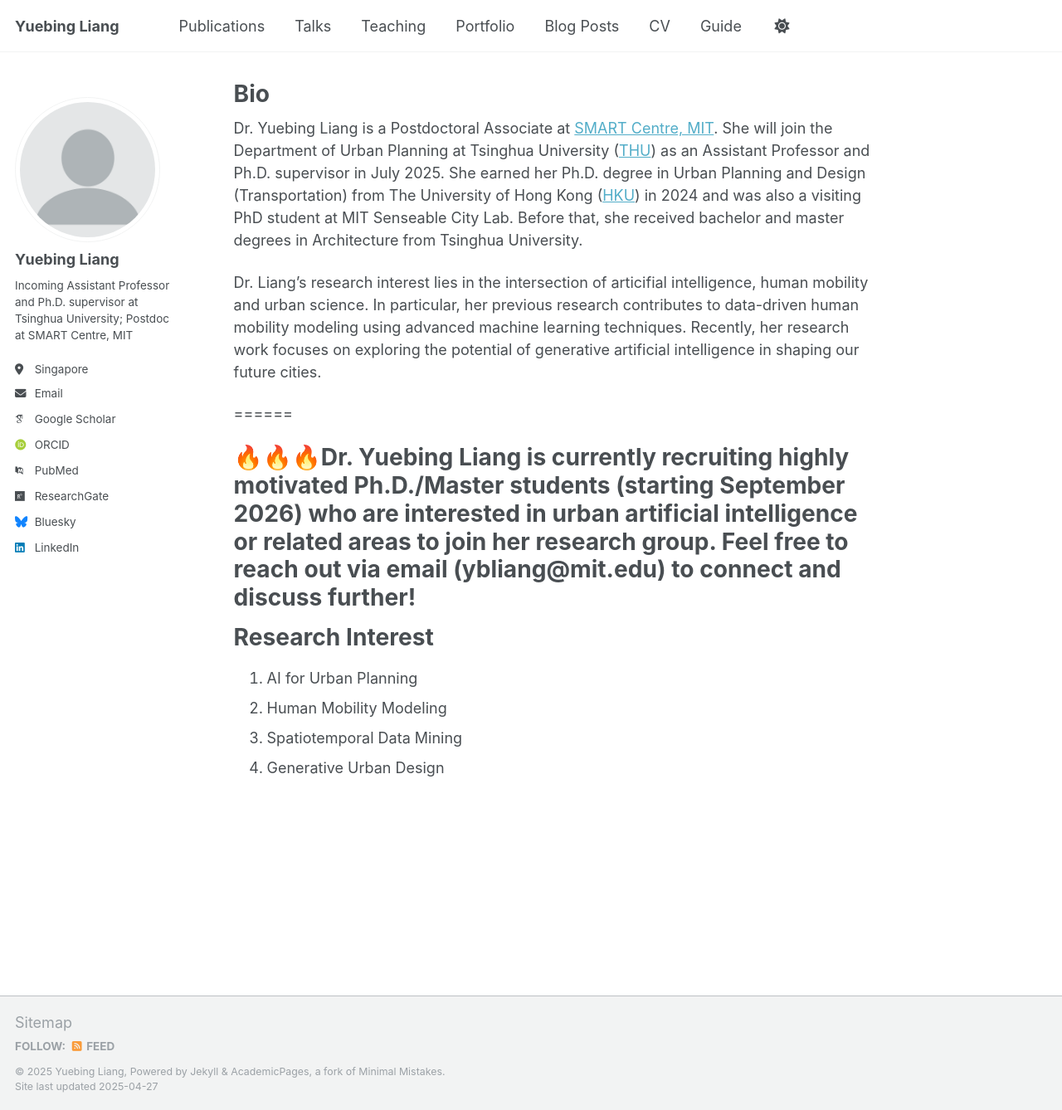
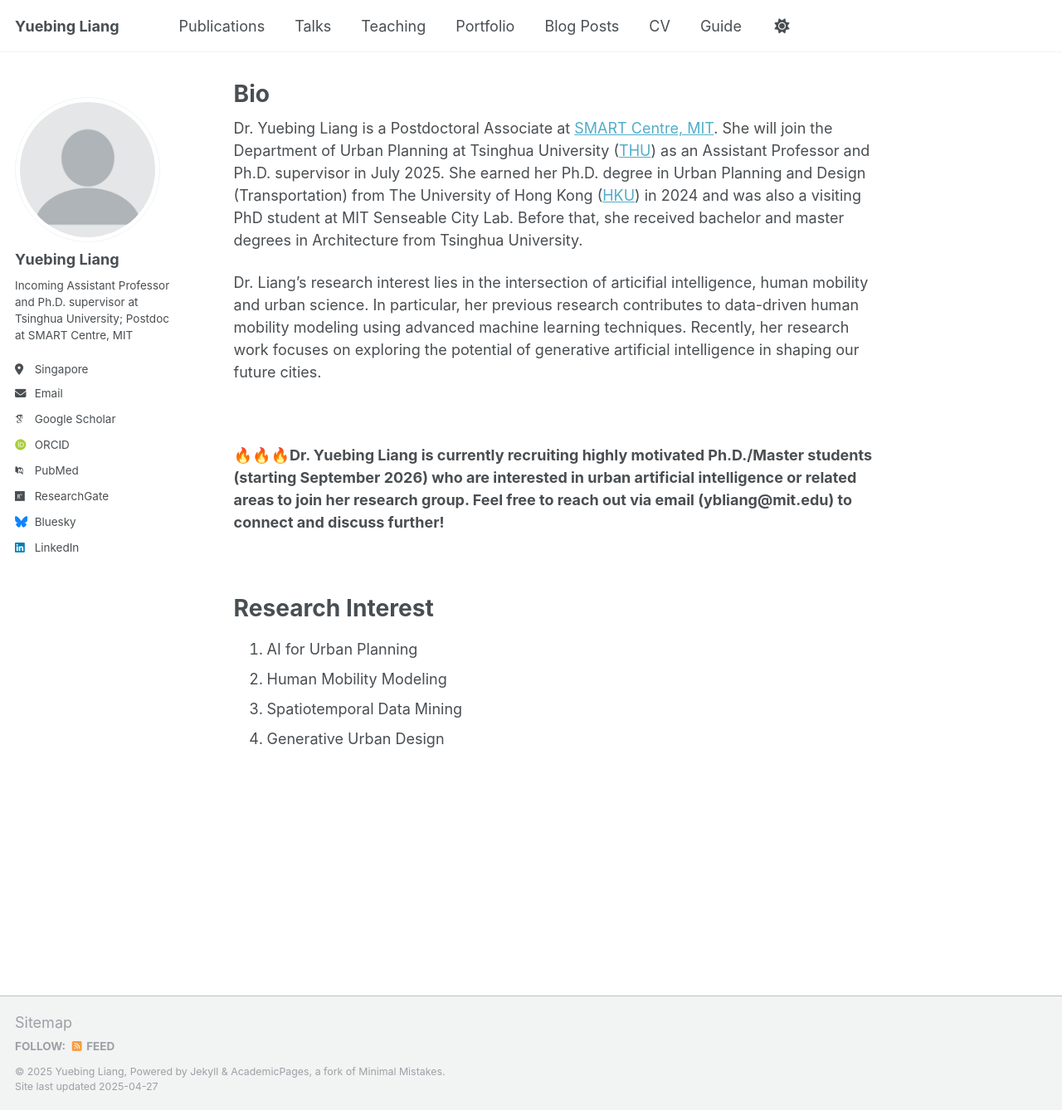
Before and after one commit to yuebingliang/yuebingliang.github.io, a Jekyll site: the page built from _pages/about.md, in a window 1280 px wide and 1338 px high. Shown: the whole window at 83% size. Built offline with Jekyll 4.4.1, drawn with Linux system fonts in a browser that asks for light colours; some web fonts are replaced.

Commit message:
Update about.md

```diff
--- a/_pages/about.md
+++ b/_pages/about.md
@@ -11,10 +11,11 @@ Dr. Yuebing Liang is a Postdoctoral Associate at [SMART Centre, MIT](https://m3s
 
 Dr. Liang’s research interest lies in the intersection of articifial intelligence, human mobility and urban science. In particular, her previous research contributes to data-driven human mobility modeling using advanced machine learning techniques. Recently, her research work focuses on exploring the potential of generative artificial intelligence in shaping our future cities.
 
-======
+<br>
 
 🔥🔥🔥**Dr. Yuebing Liang is currently recruiting highly motivated Ph.D./Master students (starting September 2026) who are interested in urban artificial intelligence or related areas to join her research group. Feel free to reach out via email (ybliang@mit.edu) to connect and discuss further!**
-======
+
+<br>
 
 
 Research Interest
```
